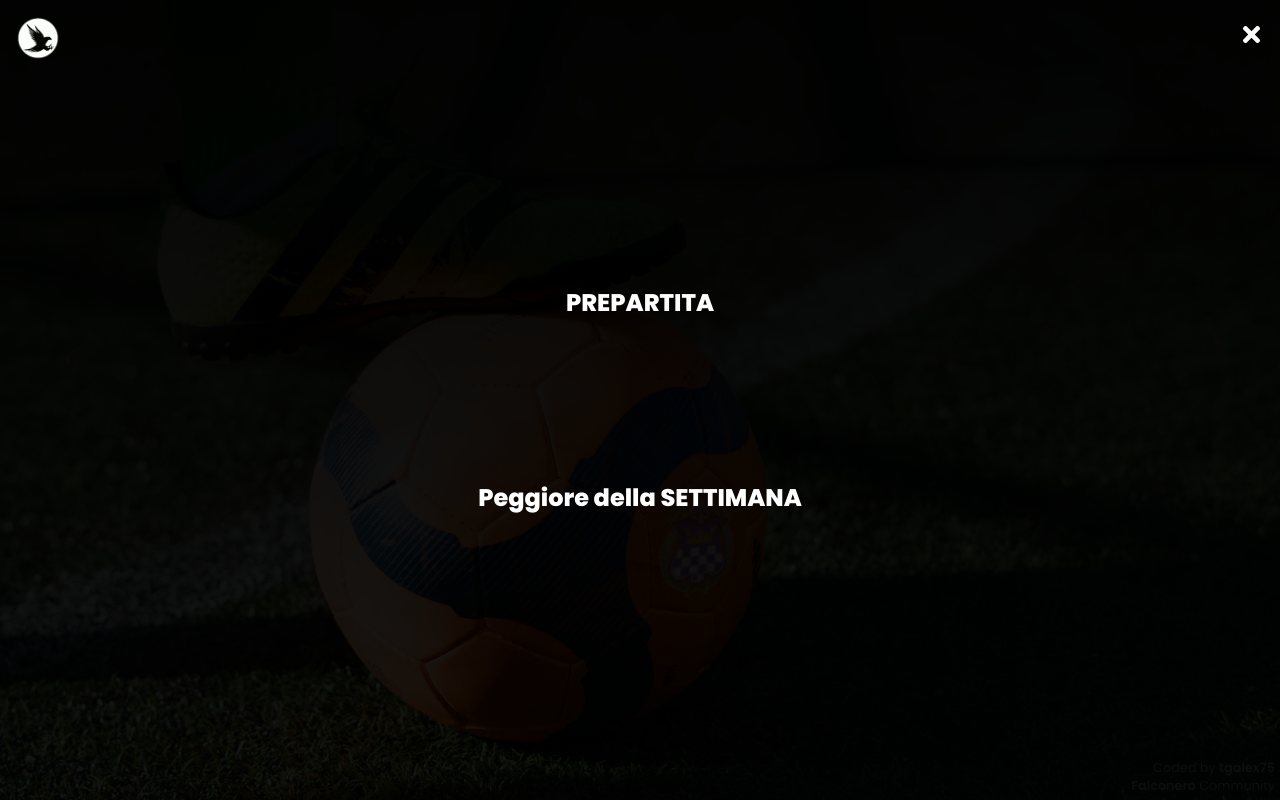
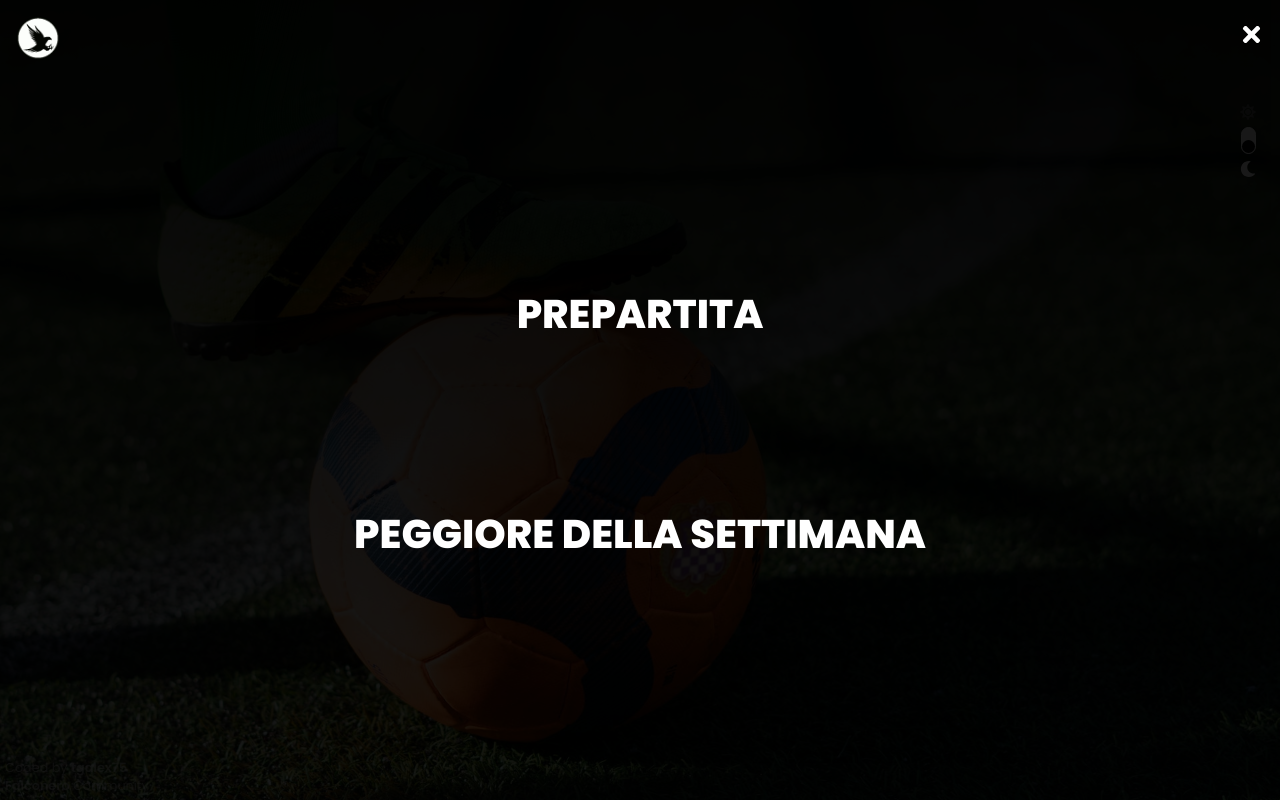
Before and after one commit to tgalex75/ImprevistiFalco, a React (Create React App) app: page / in a window 1280 px wide. Built offline with nearby package versions, Linux system fonts and the light colour scheme.

Commit message:
v 2.0
Dark and Light Theme Switcher

```diff
--- a/src/App.js
+++ b/src/App.js
@@ -2,6 +2,7 @@ import React from "react";
 import Header from "./Header";
 import imprev from "./imprev";
 import imprevSettim from "./imprevSettim";
+import Toggler from "./Toggler";
 import Main from "./Main";
 import Credits from "./Credits"
 
@@ -31,12 +32,24 @@ export default function App() {
         setRandomNumber(getRandomNumber)
     }
 
+    /* Toggle Dark/Light Mode */
+    const [darkMode, setDarkMode] = React.useState(true)
+
+    function toggleDarkMode() {
+        setDarkMode(prevMode => !prevMode)
+    }
+
     return (
-        <div className="main-container">
+        <div id="main-container" className={darkMode ? "dark": ""}>
             <Header
                 selectMainPrepartita={selectMainPrepartita}
                 selectMainSettimana={selectMainSettimana}
                 mainState={mainState}
+                darkMode={darkMode}
+            />
+            <Toggler
+                darkMode={darkMode}
+                toggleDarkMode={toggleDarkMode}
             />
             <Main
                 mainState={mainState}
@@ -44,6 +57,7 @@ export default function App() {
                 randNumBox={randNumBox}
                 imprev={imprev}
                 imprevSettim={imprevSettim}
+                darkMode={darkMode}
             />
             <Credits mainState={mainState}/>
         </div>
--- a/src/Credits.js
+++ b/src/Credits.js
@@ -1,4 +1,5 @@
 import React from 'react'
+import './credits.css'
 
 export default function Credits(props) {
     return (
--- a/src/HeaderStyle.css
+++ b/src/HeaderStyle.css
@@ -1,4 +1,4 @@
-.header {
+header {
     width: 100%;
     height: 4.75rem;
     position: fixed;
@@ -12,8 +12,56 @@
     padding: 1rem;
 }
 
+/* header.dark {
+    color: black;
+} */
+
+header a {
+    height: 100%;
+}
+
 .img--logo {
     height: 100%;
+}
+
+.title {
+    padding-top: 3rem;
+    display: flex;
+    flex-direction: column;
+    align-items: center;
+    color: #26a0da;
+    text-align: center;
+    opacity: 0;
+    position: absolute;
+    left: 50%;
+    transform: translateX(-50%);
+    top: 0;
+    animation: fadeArrow 1.2s 3 ;
+    -webkit-animation: fadeArrow 1.2s 3 ;
+    -moz-animation: fadeArrow 1.2s 3 ;
+    -o-animation: fadeArrow 1.2s 3 ;
+}
+
+.title > h2 {
+    padding: 1.5rem 0;
+    font-size: 2rem;
+}
+
+@keyframes fadeArrow {
+    0% { opacity: 1; top: 0; }
+    100% { opacity: 0; top: 1.2rem; }
+}
+@-webkit-keyframes fadeArrow {
+    0% { opacity: 0; top: 0; }
+    100% { opacity: 1; top: 1.2rem; }
+}
+@-moz-keyframes fadeArrow {
+    0% { opacity: 0; top: 0; }
+    100% { opacity: 1; top: 1.2rem; }
+}
+@-o-keyframes fadeArrow {
+    0% { opacity: 0; top: 0; }
+    100% { opacity: 1; top: 1.2rem; }
 }
 
 .nav-menu {
@@ -26,15 +74,16 @@
     display: flex;
     flex-direction: column;
     justify-content: center;
-    background-color: rgba(0,0,0,.9);
+    background-color: rgba(0, 0, 0, 0.9);
     color: #fff;
-    font-size: 1.5rem;
     z-index: -1;
-    transition: .3s;
+    transition: 0.3s;
+    padding-top: 3rem;
 }
 
 .nav-menu.active {
     left: 0;
+    color: #fff !important;
 }
 
 .nav-menu > li {
@@ -42,32 +91,52 @@
     padding: 5rem;
     color: #fff;
     text-decoration: none;
-    border-left: .4rem solid transparent;
-    border-right: .4rem solid transparent;
-    transition: .3s;
+    border-left: 0.4rem solid transparent;
+    border-right: 0.4rem solid transparent;
+    transition: 0.3s;
     cursor: pointer;
+    text-transform: uppercase;
+    font-size: 2.5rem;
 }
 
 .nav-menu > li:hover {
     color: #e52d27;
-    border-left: .4rem solid #e52d27;
-    border-right: .4rem solid #e52d27;
+    border-left: 0.4rem solid #e52d27;
+    border-right: 0.4rem solid #e52d27;
 }
 
-#menu-prepartita,
-#menu-settimana {
-    width: 50%;
-    height: 100%;
-    background-color: #024b80;
-    display: flex;
-    flex-direction: column;
-    align-items: center;
-    justify-content: center;
-    cursor: pointer;
-    font-size: 2vh;
-    transition: 0.6s;
-}
+/* MEDIA QUERY MOBILE PORTRAIT */
 
 @media (max-width: 768px) {
 
+    .title > h2 {
+        padding: 1.5rem 0;
+        font-size: 1.5rem;
     }
+
+    .nav-menu > li {
+        font-size: 2rem;
+        padding: 2rem 5rem;
+    }
+}
+
+/* MEDIA QUERY - MOBILE LANDSCAPE */
+
+@media (max-height: 500px) and (orientation: landscape) {
+    .title {
+        padding-top: 2rem;
+    }
+
+    .title > h2 {
+        padding: 0;
+        font-size: 1.5rem;
+    }
+
+    .nav-menu {
+        padding-top: 2.5rem;
+    }
+
+    .nav-menu > li {
+        padding: 1.5rem 5rem;
+    }
+}
--- a/src/Main.js
+++ b/src/Main.js
@@ -1,5 +1,5 @@
 import React from "react";
-import Tooltip from "@mui/material/Tooltip";
+import "./tooltip.css";
 
 export default function Main(props) {
     const [inputField, setInputField] = React.useState({
@@ -29,8 +29,10 @@ export default function Main(props) {
     const ultEstrazione = props.imprev[randNumFixedIndex].ultEstrazione;
     return (
         <main
-            className={props.mainState === "welcome" ? "main welcome" : "main"}
+            className={props.mainState === "welcome" ? "dark welcome" : "dark"}
         >
+
+
             {/* WELCOME SCREEN */}
             {props.mainState === "welcome" && (
                 <div className="overlay">
@@ -41,32 +43,62 @@ export default function Main(props) {
                     </h1> */}
                 </div>
             )}
-            {/* IMPREVISTI PREPARTITA */}
+
+            {/* *********************
+             * IMPREVISTI PREPARTITA *
+             ********************* */}
+
             {props.mainState === "prepartita" && (
                 <div className="displayPrepartita">
                     <div
-                        className="btn-randNum"
+                        className={
+                            props.randomNumber
+                                ? "btn-randNum"
+                                : "btn-randNum centered"
+                        }
                         onClick={props.randNumBox}
                     >
                         ESTRAI
                     </div>
-                    <h2 style={props.randomNumber ? {visibility:"visible"} : {visibility:"hidden"}}
+                    <h2
+                        style={
+                            props.randomNumber
+                                ? { visibility: "visible" }
+                                : { visibility: "hidden" }
+                        }
                         className={isImprev ? "red-alert" : ""}
                         id="randomNumber"
                     >
                         {props.randomNumber}
                     </h2>
-                    {ultEstrazione && <div className="img-impr"></div>}
-                    <h3 style={props.randomNumber ? {visibility:"visible"} : {visibility:"hidden"}} className={isImprev ? "red-alert" : ""}>{title}</h3>
-                    <p style={props.randomNumber ? {visibility:"visible"} : {visibility:"hidden"}}>{description}</p>
+
+                    {isImprev && <div className="img-impr">IMPREVISTO</div>}
+
+                    <h3
+                        style={
+                            props.randomNumber
+                                ? { visibility: "visible" }
+                                : { visibility: "hidden" }
+                        }
+                        className={isImprev ? "red-alert" : ""}
+                    >
+                        {title}
+                    </h3>
+                    <p
+                        style={
+                            props.randomNumber
+                                ? { visibility: "visible" }
+                                : { visibility: "hidden" }
+                        }
+                    >
+                        {description}
+                    </p>
                     {ultEstrazione && (
                         <div className="ultEstrazione">
                             <div className="container">
-                                <Tooltip
-                                    title="Inserisci un numero per estrarre il giocatore colpito dall'imprevisto"
-                                    followCursor
-                                >
+                                <div className="tooltip">
                                     <input
+                                        id="randomPlayerNumber"
                                         type="number"
                                         name="randomPlayerNumber"
                                         value={inputField.randomPlayerNumber}
@@ -74,7 +106,19 @@ export default function Main(props) {
                                         min="1"
                                         max="35"
                                     />
-                                </Tooltip>
+                                    {!inputField.randomPlayerNumber && (
+                                        <div className="left">
+                                            <p>
+                                                <strong>
+                                                    Inserisci un numero
+                                                </strong>{" "}
+                                                per estrarre il giocatore
+                                                colpito da imprevisto
+                                            </p>
+                                            <i></i>
+                                        </div>
+                                    )}
+                                </div>
                                 <div
                                     className="btn-player"
                                     onClick={chooseRandomPlayer}
@@ -90,14 +134,28 @@ export default function Main(props) {
                 </div>
             )}
 
-            {/* IMPREVISTI PEGGIORE DELLA SETTIMANA */}
+            {/* ***********************************
+             * IMPREVISTI PEGGIORE DELLA SETTIMANA *
+             *********************************** */}
 
             {props.mainState === "settimana" && (
                 <div className="displayPrepartita">
-                    <div className="btn-randNum" onClick={props.randNumBox}>
+                    <div
+                        className={
+                            props.randomNumber
+                                ? "btn-randNum"
+                                : "btn-randNum centered"
+                        }
+                        onClick={props.randNumBox}
+                    >
                         ESTRAI
                     </div>
-                    <h2 style={props.randomNumber ? {visibility:"visible"} : {visibility:"hidden"}}
+                    <h2
+                        style={
+                            props.randomNumber
+                                ? { visibility: "visible" }
+                                : { visibility: "hidden" }
+                        }
                         className={
                             props.imprevSettim[randNumFixedIndex].isImprev
                                 ? "red-alert"
@@ -107,7 +165,17 @@ export default function Main(props) {
                     >
                         {props.randomNumber}
                     </h2>
-                    <h3 style={props.randomNumber ? {visibility:"visible"} : {visibility:"hidden"}}
+
+                    {props.imprevSettim[randNumFixedIndex].isImprev && (
+                        <div className="img-impr">IMPREVISTO</div>
+                    )}
+
+                    <h3
+                        style={
+                            props.randomNumber
+                                ? { visibility: "visible" }
+                                : { visibility: "hidden" }
+                        }
                         className={
                             props.imprevSettim[randNumFixedIndex].isImprev
                                 ? "red-alert"
@@ -116,7 +184,15 @@ export default function Main(props) {
                     >
                         {props.imprevSettim[randNumFixedIndex].title}
                     </h3>
-                    <p style={props.randomNumber ? {visibility:"visible"} : {visibility:"hidden"}}>{props.imprevSettim[randNumFixedIndex].description}</p>
+                    <p
+                        style={
+                            props.randomNumber
+                                ? { visibility: "visible" }
+                                : { visibility: "hidden" }
+                        }
+                    >
+                        {props.imprevSettim[randNumFixedIndex].description}
+                    </p>
                 </div>
             )}
         </main>
--- /dev/null
+++ b/src/Toggler.js
@@ -0,0 +1,27 @@
+import React from 'react';
+import { FaMoon, FaSun } from "react-icons/fa";
+import './togglerStyle.css'
+
+export default function Toggler(props) {
+    return (
+        <div className="toggler">
+                <FaSun
+                    style={
+                        props.darkMode
+                            ? { color: "#555" }
+                            : { color: "#000" }
+                    }
+                />
+                <div className="toggler--slider" onClick={props.toggleDarkMode}>
+                    <div className="toggler--slider--circle"></div>
+                </div>
+                <FaMoon
+                    style={
+                        props.darkMode
+                            ? { color: "#fff" }
+                            : { color: "#555" }
+                    }
+                />
+            </div>
+    )
+}
--- /dev/null
+++ b/src/credits.css
@@ -0,0 +1,27 @@
+/* CREDITS SECTION */
+
+.footer {
+    position: fixed;
+    bottom: 0;
+    left: 0;
+    padding: 5px;
+    text-align: start;
+    font-size: 0.8rem;
+    opacity: 0.5;
+}
+
+/* MEDIA QUERIES */
+
+@media (max-width: 768px) {
+    .footer {
+        font-size: 0.6rem;
+    }
+}
+
+/* MEDIA QUERY - MOBILE LANDSCAPE */
+
+@media (max-height: 500px) and (orientation: landscape) {
+    .footer {
+        font-size: .4rem;
+    }
+}
--- a/src/index.css
+++ b/src/index.css
@@ -6,8 +6,6 @@
 
 body {
     font-family: "Poppins", sans-serif;
-    background-color: rgb(0,0,0,.85);
-    color: #fff;
 }
 
 /* Chrome, Safari, Edge, Opera */
@@ -22,13 +20,20 @@ input[type="number"] {
     -moz-appearance: textfield;
 }
 
-.main-container {
+#main-container {
     height: 100vh;
+    color: black;
+    background-color: rgba(240, 240, 240, 0.85);
+}
+
+#main-container.dark {
+    background-color: rgb(0,0,0,.9);
+    color: #fff;
 }
 
 /* MAIN SECTION */
 
-.main {
+main {
     width: 100%;
     height: 100vh;
     text-align: center;
@@ -43,6 +48,7 @@ main.welcome {
     background-image: url(../public/pitch.jpg);
     background-size: cover;
     background-position: center center;
+    z-index: 10;
 }
 
 .overlay {
@@ -64,7 +70,7 @@ main.welcome {
     justify-content: center;
     color: white;
     font-size: 3rem;
-    padding: 3em;
+    padding: 3rem;
 }
 
 .displayPrepartita {
@@ -94,10 +100,19 @@ main.welcome {
     justify-content: center;
     font-weight: 600;
     cursor: pointer;
-    font-size: 1.7em;
+    font-size: 1.7rem;
     position: absolute;
     bottom: 10%;
     right: 5%;
+}
+
+.btn-randNum.centered {
+    width: 12rem;
+    height: 12rem;
+    font-size: 2.5rem;
+    left: 50%;
+    top: 50%;
+    transform: translate(-50%, -50%);
 }
 
 .btn-randNum:hover {
@@ -112,25 +127,25 @@ main.welcome {
     line-height: 1;
 }
 
+@import url('https://fonts.googleapis.com/css2?family=Special+Elite&display=swap');
+
 .img-impr {
-    width: 300px;
-    height: 69px;
-    background-image: url(../public/imprevisto_OR.png);
-    background-size: contain;
-    background-repeat: no-repeat;
-    background-position: center;
+    text-align: center;
+    font-family: 'Special Elite', cursive;
+    font-size: 3rem;
+    color: #b31217;
 }
 
 .displayPrepartita > h3 {
-    font-size: 2em;
+    font-size: 2rem;
 }
 
 .displayPrepartita > p {
-    font-size: 1.2em;
+    font-size: 1.2rem;
     font-weight: 600;
     padding: 10px;
     border-radius: 5px;
-    width: 50%;
+    width: 60%;
     min-height: 80px;
     display: flex;
     align-items: center;
@@ -143,8 +158,8 @@ main.welcome {
     justify-content: space-around;
     width: 50vw;
     border: 5px double #024b80;
-    border-radius: 0.5em;
-    padding: 0.5em 0;
+    border-radius: 0.5rem;
+    padding: 0.5rem 0;
 }
 
 .ultEstrazione > .container {
@@ -154,9 +169,9 @@ main.welcome {
     justify-content: center;
 }
 
-.ultEstrazione > .container > input {
+#randomPlayerNumber {
     text-align: center;
-    border-radius: 0.1em;
+    border-radius: 0.1rem;
     font-weight: 600;
     font-size: 2rem;
     max-width: 8rem;
@@ -202,23 +217,11 @@ main.welcome {
     background-size: cover;
     background-repeat: no-repeat;
     color: #fff;
-    padding-bottom: 0.5em;
+    padding-bottom: 0.5rem;
 }
 
 .red-alert {
-    color: #ff0008;
-}
-
-/* CREDITS SECTION */
-
-.footer {
-    position: fixed;
-    bottom: 0;
-    right: 0;
-    padding: 5px;
-    text-align: end;
-    font-size: 0.8em;
-    opacity: 0.5;
+    color: #b31217;
 }
 
 .black {
@@ -235,29 +238,27 @@ main.welcome {
 
     .welcome-title {
         font-size: 2rem;
-        padding: 1.5em;
+        padding: 1.5rem;
     }
     .btn-randNum {
-        font-size: .8em;
+        font-size: .8rem;
         width: 4rem;
         height: 4rem;
         right: 3%;
         bottom: 5%;
     }
     #randomNumber {
-        font-size: 8rem;
         line-height: 0.8;
     }
     .img-impr {
-        width: 200px;
-        height: 50px;
+        font-size: 2.5rem;
     }
     .displayPrepartita > h3 {
-        font-size: 1.5em;
+        font-size: 1.5rem;
         line-height: 1;
     }
     .displayPrepartita > p {
-        font-size: 1em;
+        font-size: 1rem;
     }
 
     .ultEstrazione {
@@ -269,12 +270,9 @@ main.welcome {
         width: 5rem;
         font-size: 2.6rem;
     }
-    .footer {
-        font-size: 0.6em;
-        text-align: start;
-        left: 0;
-    }
 }
+
+/* MEDIA QUERY - MOBILE LANDSCAPE */
 
 @media (max-height: 500px) and (orientation: landscape) {
 
@@ -293,35 +291,41 @@ main.welcome {
         bottom: 10%;
         width: 4.2rem;
         height: 4.2rem;
-        font-size: 1em;
+        font-size: 1rem;
     }
 
-    .randomNumber {
-        font-size: 7rem;
+    #randomNumber {
+        font-size: 8rem;
     }
 
+
+    .img-impr {
+        font-size: 2rem;
+    }
+
+    .displayPrepartita > h3 {
+        font-size: 1.5rem;
+    }
+
+
     .displayPrepartita > p {
-        width: 65%;
+        width: 75%;
         padding: 5px 10px;
         min-height: auto;
     }
 
     .ultEstrazione {
         flex-direction: row;
-        width: 60vw;
+        width: 75%;
     }
 
     .ultEstrazione > .container {
         flex-direction: row;
     }
 
-    .img-impr {
-        width: 160px;
-        height: 30px;
-    }
-
-    .footer {
-        text-align: end;
-        font-size: .4em;
+    .randomPlayer {
+        font-size: 2.2rem;
+        height: 6rem;
+        width: 5rem;
     }
 }
--- /dev/null
+++ b/src/togglerStyle.css
@@ -0,0 +1,60 @@
+.toggler {
+    display: flex;
+    flex-direction: column;
+    align-items: center;
+    position: absolute;
+    top: 5rem;
+    right: 0;
+    padding: 1.5rem;
+    z-index: 9;
+}
+
+.toggler--slider {
+    width: 13px;
+    height: 25px;
+    background-color: #2B283A;
+    border-radius: 2rem;
+    margin: 7px 0;
+    cursor: pointer;
+    display: flex;
+    justify-content: center;
+    align-items: flex-start;
+    border: 1px solid black;
+    box-sizing: content-box;
+}
+
+#main-container.dark .toggler--slider {
+    border-color: white;
+    background-color: #F5F5F5;
+}
+
+.toggler--slider--circle {
+    height: 13px;
+    width: 13px;
+    background-color: white;
+    border-radius: 50%;
+}
+
+#main-container.dark .toggler--slider--circle {
+    background-color: black;
+}
+
+.toggler--light {
+    color: #2B283A;
+}
+
+#main-container.dark .toggler--light {
+    color: #918E9B;
+}
+
+.toggler--dark {
+    color: #D5D4D8;
+}
+
+#main-container.dark .toggler-dark {
+    color: #FFFFFF;
+}
+
+#main-container.dark .toggler--slider {
+    align-items: flex-end;
+}
--- /dev/null
+++ b/src/tooltip.css
@@ -0,0 +1,77 @@
+.tooltip {
+    display: inline-block;
+    position: relative;
+    border-bottom: 1px dotted #666;
+    text-align: left;
+}
+
+.tooltip .left {
+    min-width: 100px;
+    max-width: 200px;
+    top: 50%;
+    right: 100%;
+    margin-right: 20px;
+    transform: translate(0, -50%);
+    padding: 10px 20px;
+    color: #fff;
+    background-color: rgba(2, 75, 128, 0.75);
+    font-weight: normal;
+    font-size: 0.8rem;
+    border-radius: 8px;
+    position: absolute;
+    z-index: 99999999;
+    box-sizing: border-box;
+    border: 1px solid transparent;
+    box-shadow: 0 1px 8px rgba(0, 0, 0, 0.5);
+    display: block;
+}
+
+.tooltip:hover .left {
+    display: none;
+}
+
+.tooltip .left i {
+    position: absolute;
+    top: 50%;
+    left: 100%;
+    margin-top: -12px;
+    width: 12px;
+    height: 24px;
+    overflow: hidden;
+}
+
+.tooltip .left i::after {
+    content: "";
+    position: absolute;
+    width: 12px;
+    height: 12px;
+    left: 0;
+    top: 50%;
+    transform: translate(-50%, -50%) rotate(-45deg);
+    background-color: #024b80;
+    border: 1px solid transparent;
+    box-shadow: 0 1px 8px rgba(0, 0, 0, 0.5);
+}
+
+/* MEDIA QUERY */
+
+@media (max-width: 768px) {
+    .tooltip .left {
+        margin-right: 12px;
+        padding: 10px 15px;
+        font-weight: normal;
+        font-size: 0.7rem;
+    }
+}
+
+/* MEDIA QUERY - MOBILE LANDSCAPE */
+
+@media (max-height: 500px) and (orientation: landscape) {
+    .tooltip .left {
+        padding: 8px 14px;
+        font-size: 0.7rem;
+        min-width: 130px;
+        max-width: 200px;
+
+    }
+}
```
Also changed, not shown: src/Header.js (+25 -7 lines).
